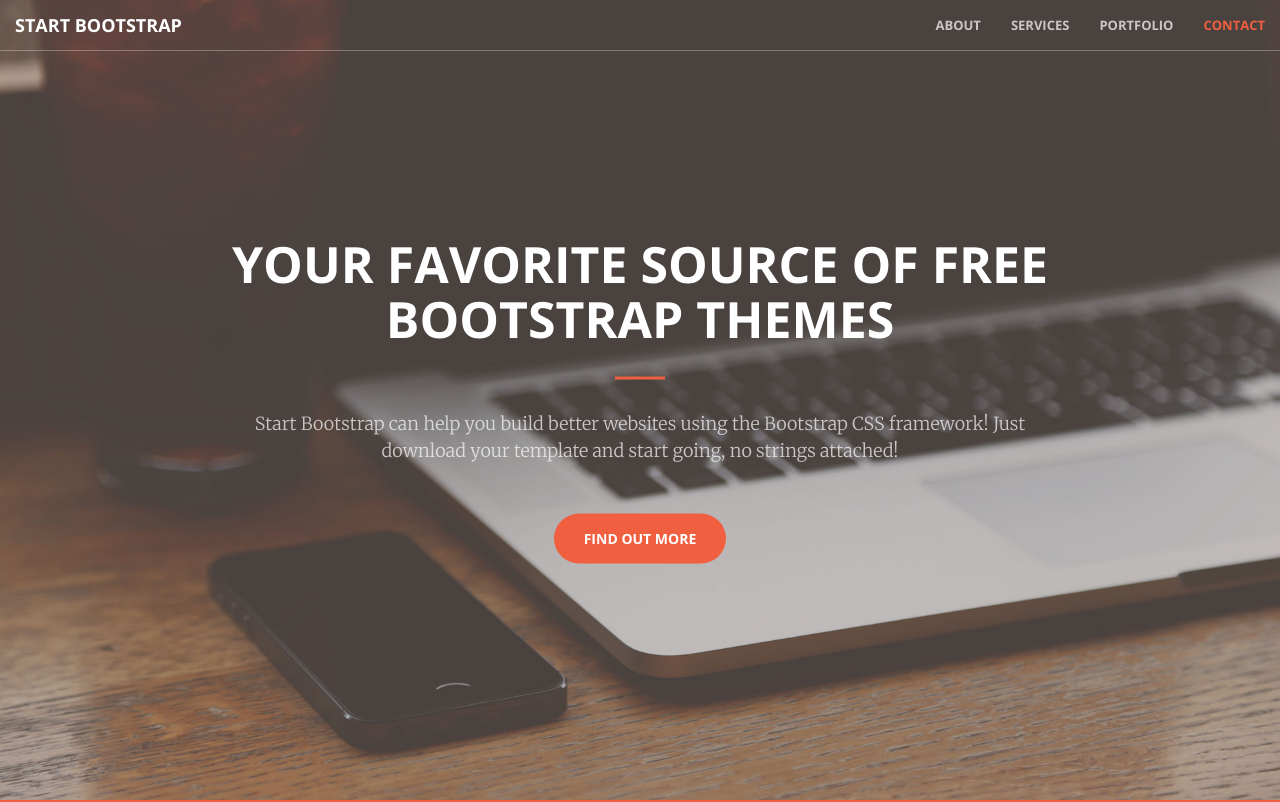
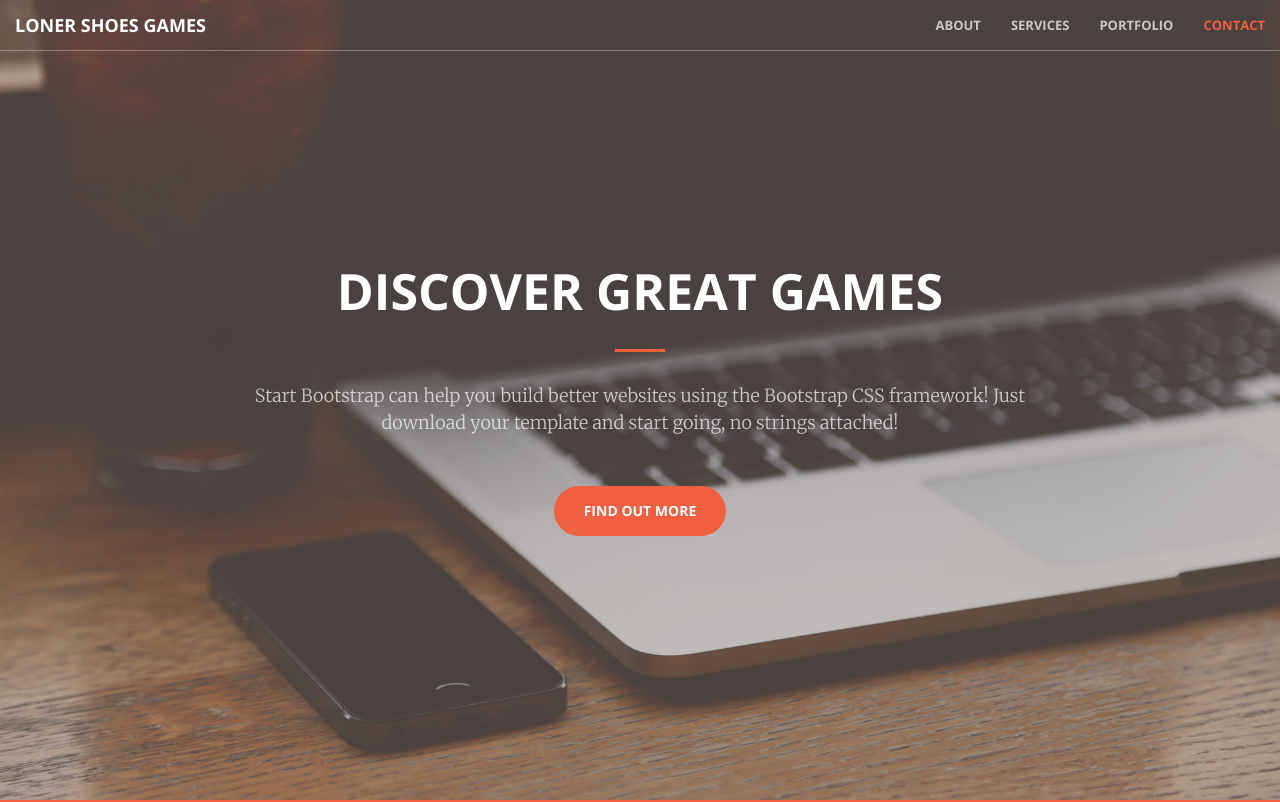
Before and after one commit to coolchessgirl/lonershoeswebsite, a website: page index.html in a window 1280 px wide. Shown: the top 802 px of the page. Drawn offline with nearby package versions, Linux system fonts and the light colour scheme.

Commit message:
small edit

```diff
--- a/index.html
+++ b/index.html
@@ -43,7 +43,7 @@
                 <button type="button" class="navbar-toggle collapsed" data-toggle="collapse" data-target="#bs-example-navbar-collapse-1">
                     <span class="sr-only">Toggle navigation</span> Menu <i class="fa fa-bars"></i>
                 </button>
-                <a class="navbar-brand page-scroll" href="#page-top">Start Bootstrap</a>
+                <a class="navbar-brand page-scroll" href="#page-top">Loner Shoes Games</a>
             </div>
 
             <!-- Collect the nav links, forms, and other content for toggling -->
@@ -71,7 +71,7 @@
     <header>
         <div class="header-content">
             <div class="header-content-inner">
-                <h1 id="homeHeading">Your Favorite Source of Free Bootstrap Themes</h1>
+                <h1 id="homeHeading">Discover great games</h1>
                 <hr>
                 <p>Start Bootstrap can help you build better websites using the Bootstrap CSS framework! Just download your template and start going, no strings attached!</p>
                 <a href="#about" class="btn btn-primary btn-xl page-scroll">Find Out More</a>
```
